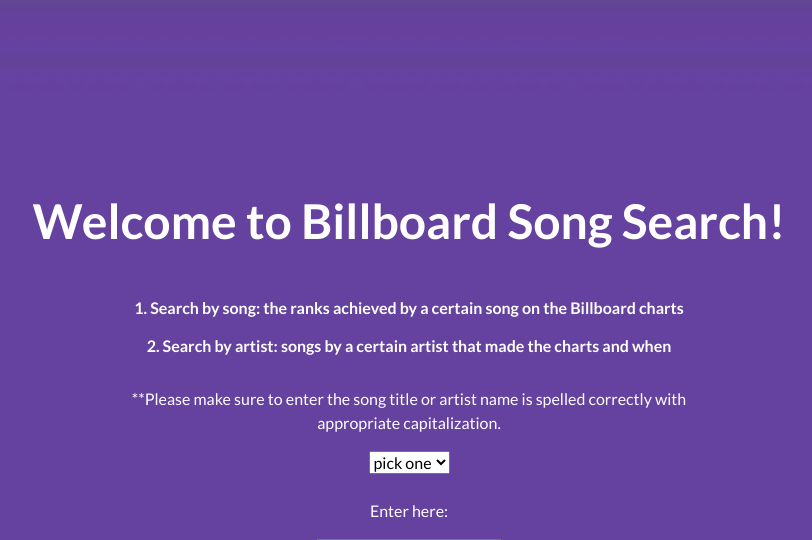
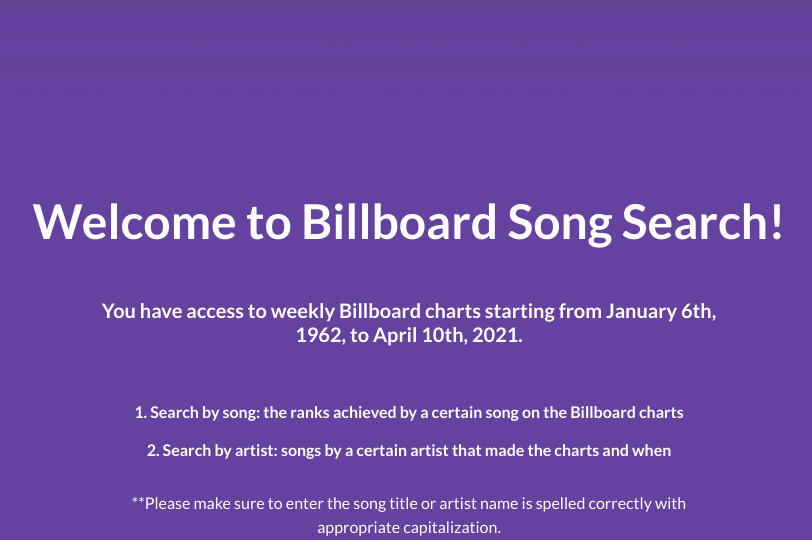
Before and after one commit to sdong127/clps0950final, a Flask app: page / in a window 1280 px wide. Shown: the top 540 px of the page, without its empty margins (231-1043 px from the left). Run offline with Flask 2, Linux system fonts and the light colour scheme; some libraries are stand-ins or nearby versions.

Commit message:
added description about charts access to homepage.html. Shirley - driver. ~5 min

```diff
--- a/templates/homepage.html
+++ b/templates/homepage.html
@@ -27,9 +27,10 @@
                 <div class="row">
                     <div class="col-xl-9 mx-auto"><h1 class="mb-5">Welcome to Billboard Song Search!</h1></div>
                     <div class="col-md-10 col-lg-8 col-xl-7 mx-auto">
+                        <h5>You have access to weekly Billboard charts starting from January 6th, 1962, to April 10th, 2021.</h5><br>
 
                         <!-- directions to user -->
-                        <h6>1. Search by song: the ranks achieved by a certain song on the Billboard charts<br><br>
+                        <br><h6>1. Search by song: the ranks achieved by a certain song on the Billboard charts<br><br>
                             2. Search by artist: songs by a certain artist that made the charts and when<br></h6>
                         <p> <br>**Please make sure to enter the song title or artist name is spelled correctly with appropriate capitalization.</p>
 
```
